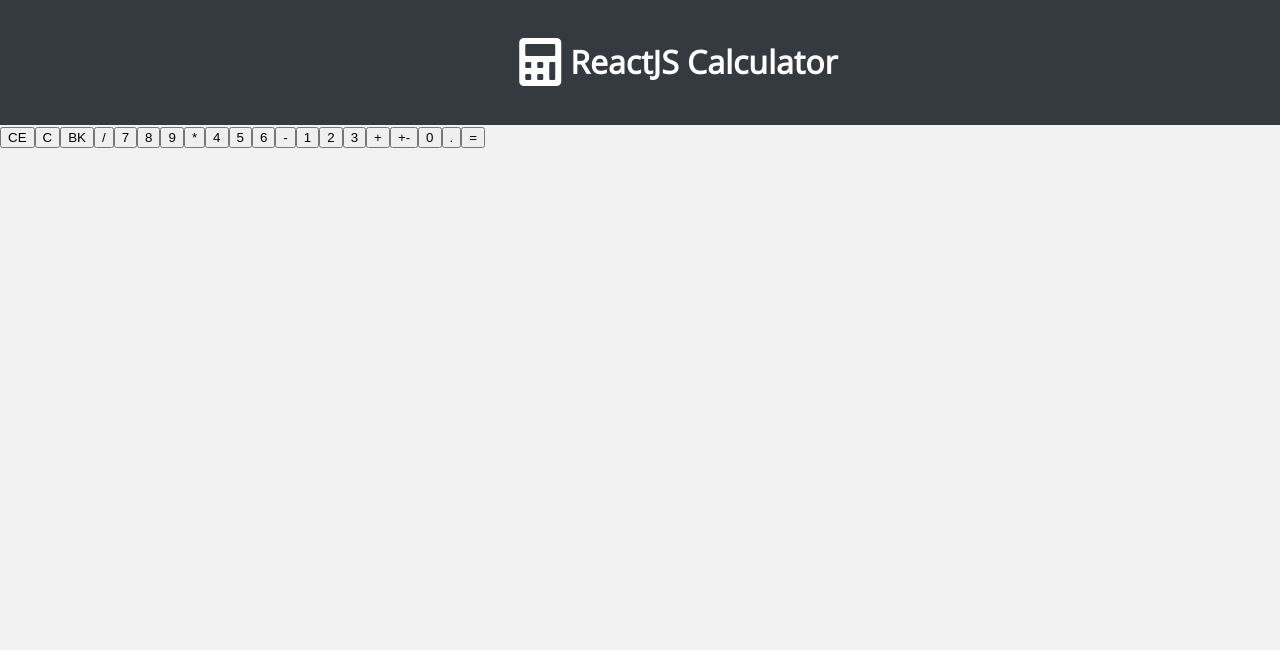
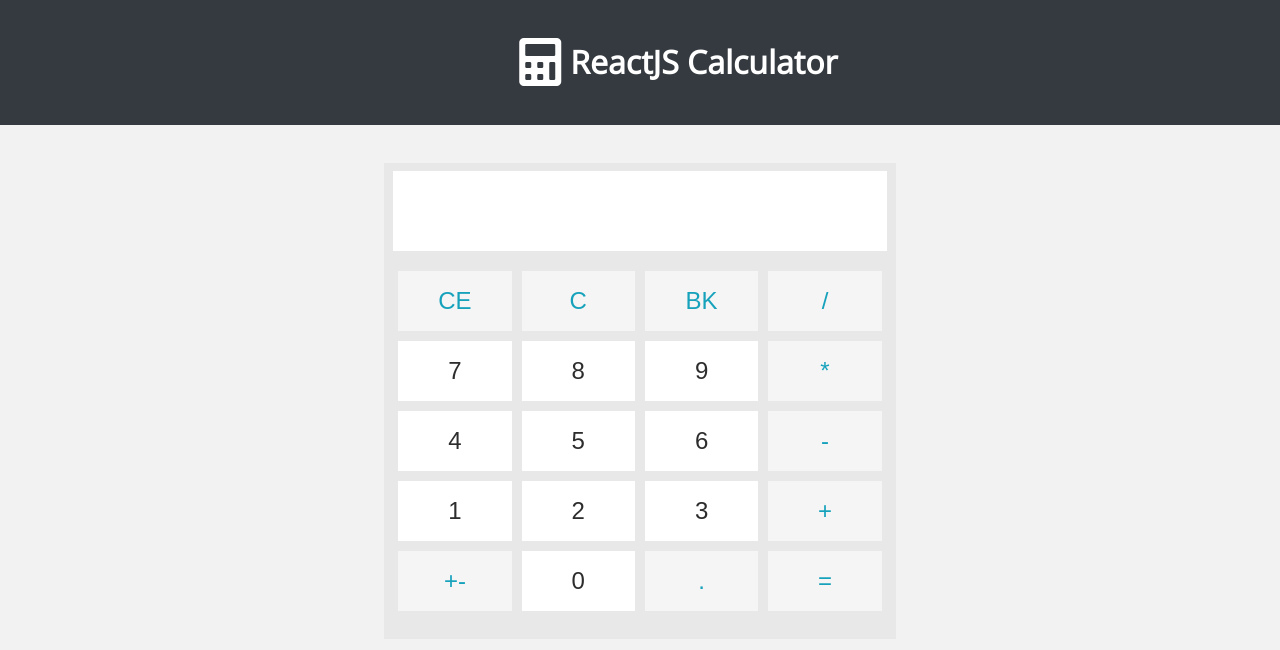
Before and after one commit to Hadis2971/reactjs-calculator, a React (Create React App) app: page / in a window 1280 px wide. Shown: the top 650 px of the page. Built offline with nearby package versions, Linux system fonts and the light colour scheme.

Commit message:
applied styling on components

```diff
--- a/src/components/Operand/operand.css
+++ b/src/components/Operand/operand.css
@@ -0,0 +1,11 @@
+.operand{
+    width: 23%;
+    margin: 1%;
+    cursor: pointer;
+    background-color: #FFF;
+    height: 2.5em;
+    border: none;
+    outline: none;
+    color: #2D2D2D;
+    font-size: 1.5em;
+}
--- a/src/components/Operand/operand.js
+++ b/src/components/Operand/operand.js
@@ -1,8 +1,10 @@
 import React from "react";
+
+import "./operand.css";
 
 const operand = (props) => {
     return(
-        <button onClick={() => props.operandClick(props.value)}>
+        <button className="operand" onClick={() => props.operandClick(props.value)}>
             {props.value}
         </button>
     );
--- a/src/components/Operator/operator.css
+++ b/src/components/Operator/operator.css
@@ -0,0 +1,11 @@
+.operator{
+    width: 23%;
+    margin: 1%;
+    cursor: pointer;
+    background-color: #F5F5F5;
+    height: 2.5em;
+    border: none;
+    outline: none;
+    color: #17a2bc;
+    font-size: 1.5em;
+}
--- a/src/components/Operator/operator.js
+++ b/src/components/Operator/operator.js
@@ -1,8 +1,10 @@
 import React from "react";
+
+import "./operator.css";
 
 const operator = (props) => {
     return(
-        <button onClick={() => props.operatorClick(props.value)}>
+        <button className="operator" onClick={() => props.operatorClick(props.value)}>
             {props.value}
         </button>
     );
--- a/src/components/Result/result.css
+++ b/src/components/Result/result.css
@@ -0,0 +1,18 @@
+#result{
+    position: relative;
+    display: block;
+    width: 97%;
+    height: 5em;
+    margin: 0 auto;
+    background-color: #FFF;
+    color: #2D2D2D;
+    box-sizing: border-box;
+}
+
+#inner-result{
+   position: absolute;
+   padding: 0em;
+   margin: 0em;
+   bottom: 0em;
+   right: 0em;
+}
--- a/src/components/Result/result.js
+++ b/src/components/Result/result.js
@@ -1,9 +1,13 @@
 import React from "react";
+
+import "./result.css";
 
 const result = (props) => {
     return(
-        <div>
-            {props.result}
+        <div id="result">
+            <p id="inner-result">
+                {props.result}
+            </p>
         </div>
     );
 };
--- a/src/container/Calculator.css
+++ b/src/container/Calculator.css
@@ -0,0 +1,13 @@
+#calculator{
+    width: 40%;
+    margin: 3% auto;
+    background-color: #E8E8E8;
+    box-sizing: border-box;
+    padding: 0.5em 0.1em;
+}
+
+#calculator-inner{
+    width: 97%;
+    margin: 3% auto;
+
+}
--- a/src/container/Calculator.js
+++ b/src/container/Calculator.js
@@ -3,6 +3,8 @@
 import Operand from "../components/Operand/operand";
 import Operator from "../components/Operator/operator";
 import Result from "../components/Result/result";
+
+import "./Calculator.css";
 
 const numbers = {
     num1: undefined,
@@ -110,9 +112,9 @@
 
     render(){
         return(
-            <div>
+            <div id="calculator">
                 <Result result={this.state.result} />
-
+                <div id="calculator-inner">
                     <Operator operatorClick={this.cleanResultHandler} value="CE"/>
                     <Operator operatorClick={this.cleanResultHandler} value="C"/>
                     <Operator operatorClick={this.eraseOneDigitHandler} value="BK"/>
@@ -138,6 +140,8 @@
                     <Operator operatorClick={this.operatorClickHandler} value="."/>
                     <Operator operatorClick={this.computeResultHandler} value="="/>
                 </div>
+
+            </div>
         );
     }
 };
```
Lines whose indentation alone changed are shown as unchanged.
